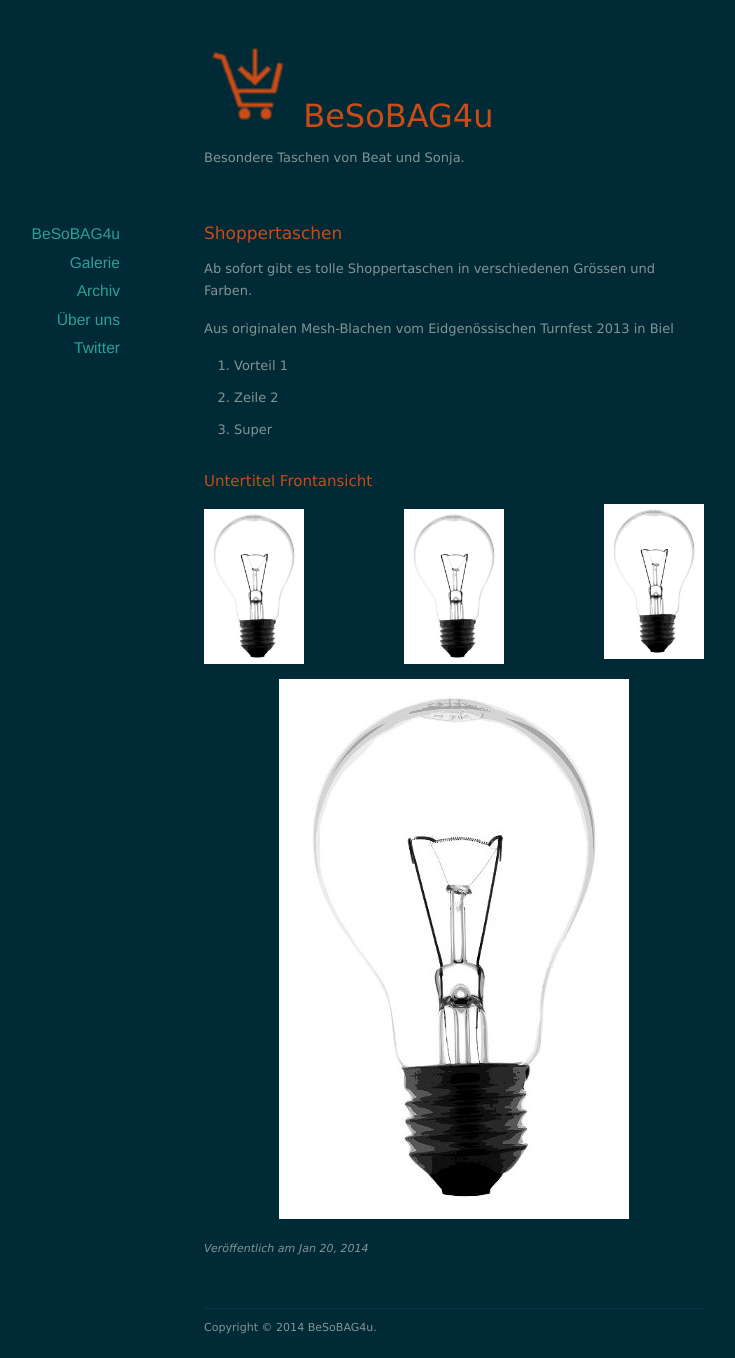
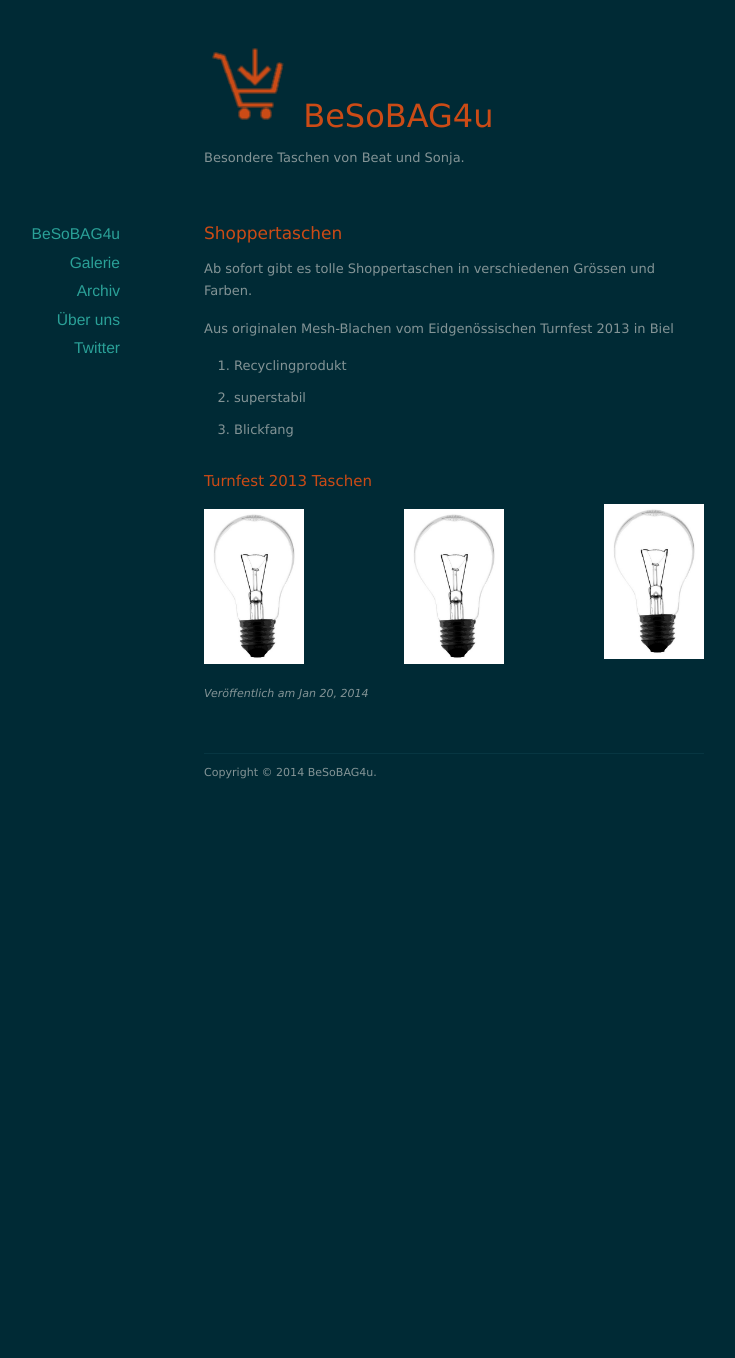
Before and after one commit to BeSoBAG4u/BeSoBAG4u.github.io, a Jekyll site: the page built from _posts/2014-01-20-Shoppertaschen.markdown, in a window 1280 px wide. Shown: the whole page, without its empty margins (186-921 px from the left). Built offline with Jekyll 4.4.1, drawn with Linux system fonts in a browser that asks for light colours; nearby versions of some CDN libraries; after the commit the page ends 900 px from its top, so only the background shows below that.

Commit message:
anpassungen  in shoppertaschen

```diff
--- a/_posts/2014-01-20-Shoppertaschen.markdown
+++ b/_posts/2014-01-20-Shoppertaschen.markdown
@@ -8,19 +8,14 @@ Ab sofort gibt es tolle Shoppertaschen in verschiedenen Grössen und Farben.
 
 Aus originalen Mesh-Blachen vom Eidgenössischen Turnfest 2013 in Biel
 
-  - Vorteil 1
-  - Zeile 2
-  - Super
+  - Recyclingprodukt
+  - superstabil
+  - Blickfang
 
-## Untertitel Frontansicht
+## Turnfest 2013 Taschen
 
 <img src="/images/birne.jpg" class="right" width="100" />
 
 <img src="/images/birne.jpg" class="left"  width="100" />
 
 <img src="/images/birne.jpg" class="center" width="100" />
-
-![birne](/images/birne.jpg)
-
-
-[Beat]:http://www.besobag4u.ch
```
